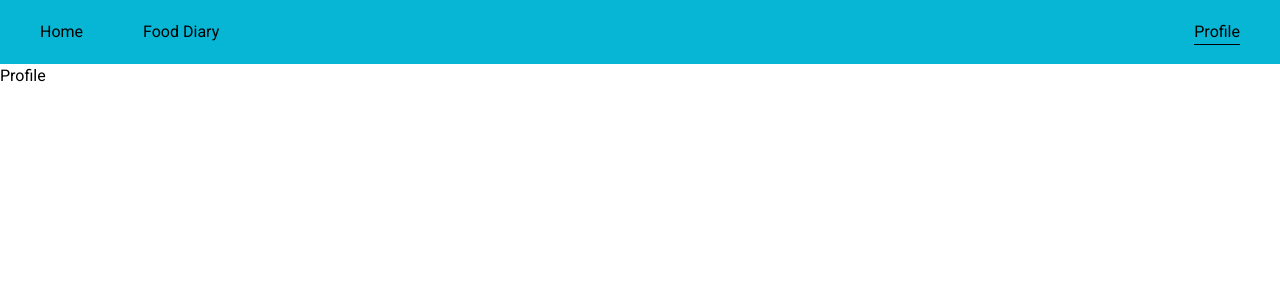
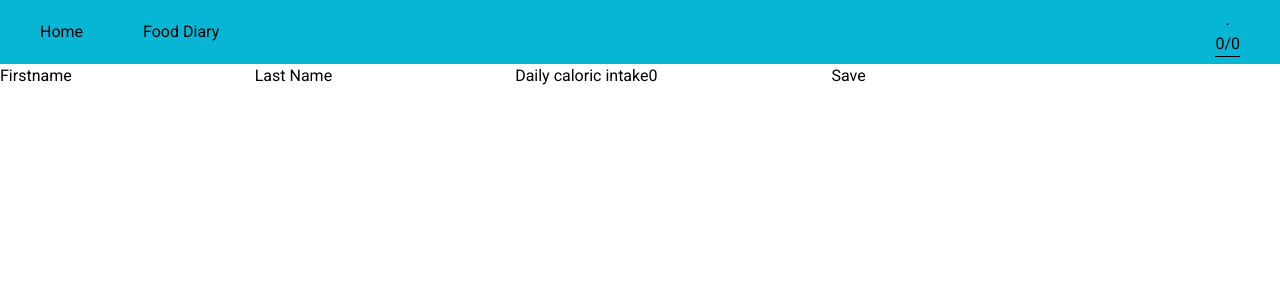
Before and after one commit to LawCashh/Food-Tracker, a React (Vite) app: page /profile in a window 1280 px wide. Shown: the top 300 px of the page. Built offline with nearby package versions, Linux system fonts and the light colour scheme.

Commit message:
added basic state functionality, TODO: style the header profile and the form

```diff
--- a/package.json
+++ b/package.json
@@ -13,6 +13,7 @@
     "@tanstack/react-query": "^5.0.0",
     "react": "^18.2.0",
     "react-dom": "^18.2.0",
+    "react-hook-form": "^7.47.0",
     "react-router-dom": "^6.17.0"
   },
   "devDependencies": {
--- a/src/App.jsx
+++ b/src/App.jsx
@@ -4,7 +4,7 @@ import Home from "./pages/Home";
 import FoodDiary from "./pages/FoodDiary";
 import Profile from "./pages/Profile";
 import { QueryClient, QueryClientProvider } from "@tanstack/react-query";
-import { createContext, useState } from "react";
+import { createContext, useEffect, useState } from "react";
 
 const queryClient = new QueryClient({
   defaultOptions: {
@@ -18,12 +18,34 @@ export const AppContext = createContext();
 
 function App() {
   const [userInfo, setUserInfo] = useState({
-    FirstName: "x",
-    LastName: "d",
-    Calorie: 0,
+    firstName: "",
+    lastName: "",
+    dailyCalories: 0,
+    todaysCalories: 0,
   });
+
+  useEffect(() => {
+    const storedUserData = localStorage.getItem("userData");
+    if (storedUserData) {
+      const parsedUserData = JSON.parse(storedUserData);
+      setUserInfo(parsedUserData);
+    }
+    const storedCurrentDate = localStorage.getItem("currentDate");
+    const today = new Date().toLocaleDateString();
+    if (storedCurrentDate) {
+      if (storedCurrentDate !== today) {
+        setUserInfo((prev) => {
+          return { ...prev, todaysCalories: 0 };
+        });
+      }
+    }
+    localStorage.setItem("currentDate", new Date().toLocaleDateString());
+  }, []);
+
   const updateUserInfo = (newUserInfo) => {
-    setUserInfo(newUserInfo);
+    setUserInfo((prev) => {
+      return { ...prev, ...newUserInfo };
+    });
   };
 
   return (
--- a/src/components/Header.jsx
+++ b/src/components/Header.jsx
@@ -13,8 +13,15 @@ function Header() {
         <NavLink to="/food-diary" className="mx-5">
           Food Diary
         </NavLink>
-        <NavLink to="/profile" className="ml-auto mr-10">
-          Profile
+        <NavLink
+          to="/profile"
+          className="ml-auto mr-10 flex flex-col items-center justify-between"
+        >
+          <div>{`${userInfo.firstName.slice(0, 1)}.${userInfo.lastName.slice(
+            0,
+            1,
+          )}`}</div>
+          <span>{`${userInfo.todaysCalories}/${userInfo.dailyCalories}`}</span>
         </NavLink>
       </ul>
     </nav>
--- a/src/pages/Profile.jsx
+++ b/src/pages/Profile.jsx
@@ -1,9 +1,84 @@
 import { useContext } from "react";
 import { AppContext } from "../App";
+import { Controller, useForm } from "react-hook-form";
 
 function Profile() {
   const { userInfo, updateUserInfo } = useContext(AppContext);
-  return <main className="flex-1">Profile</main>;
+  const {
+    control,
+    handleSubmit,
+    formState: { errors },
+  } = useForm();
+
+  const handleSubmitForm = (data) => {
+    const dataObject = {
+      firstName: data.firstname,
+      lastName: data.lastname,
+      dailyCalories: data.calorieintake,
+    };
+    updateUserInfo(dataObject);
+    localStorage.setItem(
+      "userData",
+      JSON.stringify({
+        ...dataObject,
+        todaysCalories: userInfo.todaysCalories,
+      }),
+    );
+  };
+
+  return (
+    <main
+      className="flex-1"
+      onSubmit={(e) => {
+        handleSubmitForm;
+      }}
+    >
+      <form onSubmit={handleSubmit(handleSubmitForm)}>
+        <label htmlFor="firstname">Firstname</label>
+        <Controller
+          name="firstname"
+          control={control}
+          defaultValue={userInfo.firstName}
+          rules={{ required: `First name can't be empty` }}
+          render={({ field }) => (
+            <input {...field} type="text" id="firstname" />
+          )}
+        />
+        {errors.firstname && <span>{errors.firstname.message}</span>}
+        <label htmlFor="lastname">Last Name</label>
+        <Controller
+          name="lastname"
+          control={control}
+          defaultValue={userInfo.lastName}
+          rules={{ required: `Last name can't be empty` }}
+          render={({ field }) => <input {...field} type="text" id="lastname" />}
+        />
+        {errors.lastname && <span>{errors.lastname.message}</span>}
+        <label htmlFor="calorieintake">Daily caloric intake</label>
+        <Controller
+          name="calorieintake"
+          control={control}
+          defaultValue={userInfo.dailyCalories}
+          rules={{
+            required: `Calories must be a number`,
+            validate: {
+              nonZero: (value) => {
+                if (!value || isNaN(value) || value <= 0) {
+                  return "Enter a non-zero number";
+                }
+                return true;
+              },
+            },
+          }}
+          render={({ field }) => (
+            <input {...field} type="text" id="calorieintake" />
+          )}
+        />
+        {errors.calorieintake && <span>{errors.calorieintake.message}</span>}
+        <button>Save</button>
+      </form>
+    </main>
+  );
 }
 
 export default Profile;
```
Also changed, not shown: 1 other file (tests, documents, lock files or other folders).
